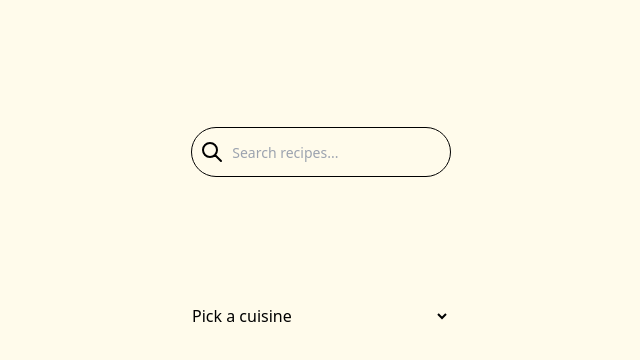
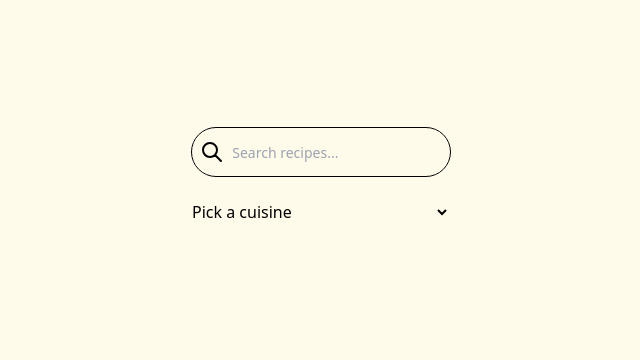
Before and after one commit to brockke/recipe-search-app, a React (Vite) app: page / in a window 1280 px wide. Shown: the top 360 px of the page, without its empty margins (319-959 px from the left). Built offline with nearby package versions, Linux system fonts and the light colour scheme; no server answers.

Commit message:
Styled recipe text

```diff
--- a/src/SearchField.tsx
+++ b/src/SearchField.tsx
@@ -51,7 +51,7 @@ function SearchField() {
         setPage={() => setPage(0)}
         setSeatched={() => setSearch(true)}
       />
-      <label className="text-black font-medium">
+      <label className="text-black font-medium pb-4">
         Pick a cuisine{" "}
         <select
           className="bg-amber-50"
@@ -113,7 +113,7 @@ function SearchField() {
                           className="rounded-lg shadow-lg"
                           src={food.image}
                         />
-                        <div className="">
+                        <div className="pt-4 text-center">
                           <a className="link">{food.title}</a>
                         </div>
                       </Link>
@@ -149,7 +149,7 @@ function SearchField() {
                 }
               }}
               disabled={
-                isPreviousData || !(data?.totalResults > NUM_RETURN * page)
+                isPreviousData || data?.totalResults <= NUM_RETURN * page
               }
             >
               <div className="rounded-full bg-black w-12 h-12 rotate-180">
@@ -184,7 +184,7 @@ const SearchBar = (props: {
     }
   };
   return (
-    <div className="flex flex-col items-center animate-fade-in-down py-32 justify-center relative cursor-default">
+    <div className="flex flex-col items-center animate-fade-in-down pt-32 pb-6 justify-center relative cursor-default">
       <div className="max-w-md mx-auto">
         <div className="relative group flex items-center w-full h-12 rounded-full outline outline-1 outline-black bg-amber-50 hover:bg-black overflow-hidden">
           <div className="grid place-items-center h-full w-12">
```
